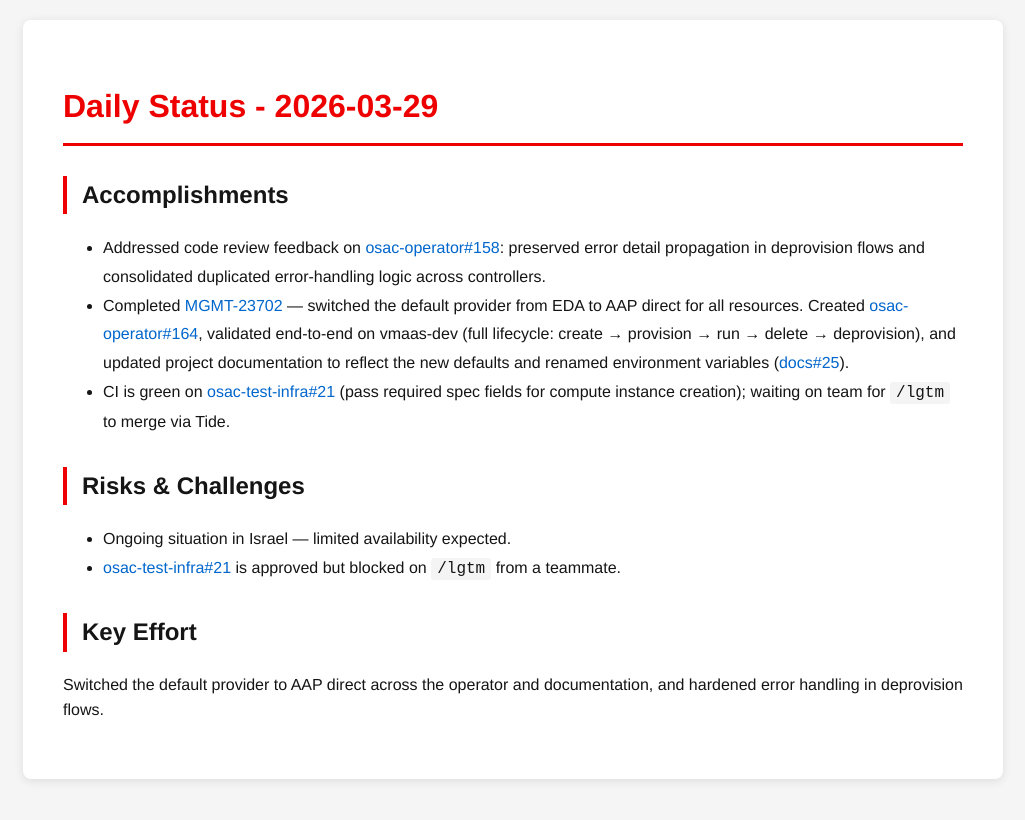
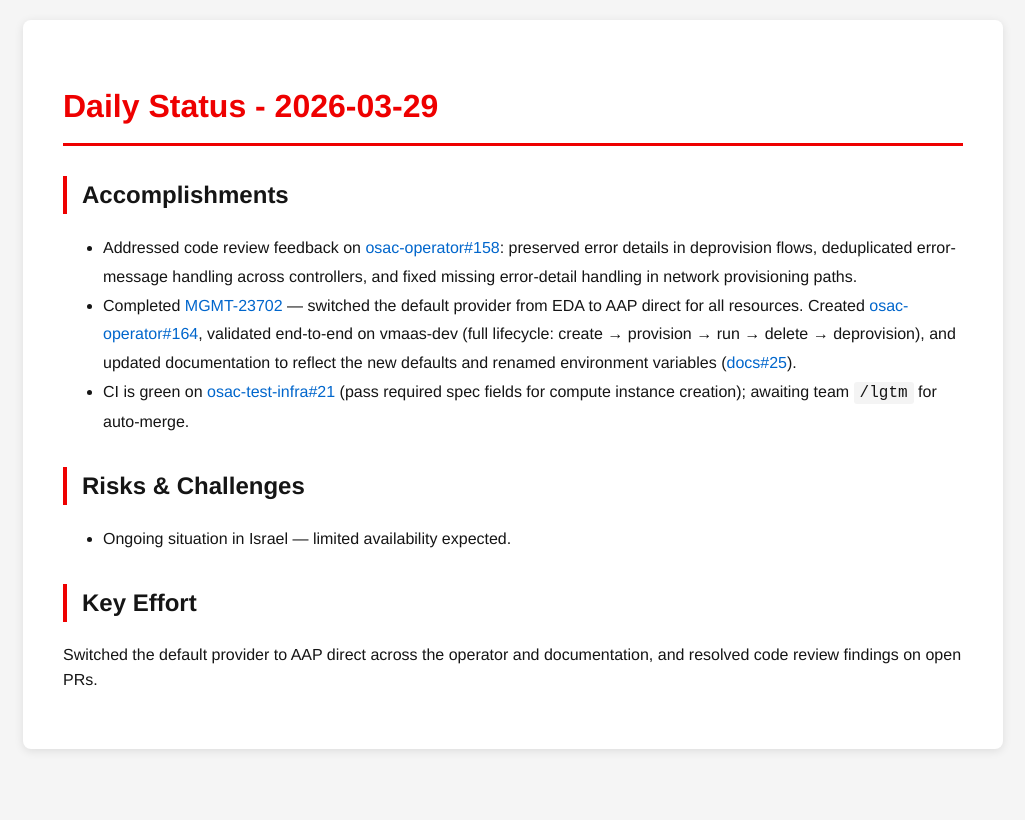
Before and after one commit to tzvatot/daily-status, a Jekyll site: the page built from 2026-03-29.md, in a window 1280 px wide. Shown: the top 820 px of the page, without its empty margins (127-1152 px from the left). Built offline with Jekyll 4.4.1, drawn with Linux system fonts in a browser that asks for light colours.

Commit message:
Daily status update - 2026-03-29

```diff
--- a/2026-03-29.md
+++ b/2026-03-29.md
@@ -7,13 +7,12 @@ date: 2026-03-29
 # Daily Status - 2026-03-29
 
 ## Accomplishments
-- Addressed code review feedback on [osac-operator#158](https://github.com/osac-project/osac-operator/pull/158): preserved error detail propagation in deprovision flows and consolidated duplicated error-handling logic across controllers.
-- Completed [MGMT-23702](https://issues.redhat.com/browse/MGMT-23702) — switched the default provider from EDA to AAP direct for all resources. Created [osac-operator#164](https://github.com/osac-project/osac-operator/pull/164), validated end-to-end on vmaas-dev (full lifecycle: create → provision → run → delete → deprovision), and updated project documentation to reflect the new defaults and renamed environment variables ([docs#25](https://github.com/osac-project/docs/pull/25)).
-- CI is green on [osac-test-infra#21](https://github.com/osac-project/osac-test-infra/pull/21) (pass required spec fields for compute instance creation); waiting on team for `/lgtm` to merge via Tide.
+- Addressed code review feedback on [osac-operator#158](https://github.com/osac-project/osac-operator/pull/158): preserved error details in deprovision flows, deduplicated error-message handling across controllers, and fixed missing error-detail handling in network provisioning paths.
+- Completed [MGMT-23702](https://issues.redhat.com/browse/MGMT-23702) — switched the default provider from EDA to AAP direct for all resources. Created [osac-operator#164](https://github.com/osac-project/osac-operator/pull/164), validated end-to-end on vmaas-dev (full lifecycle: create → provision → run → delete → deprovision), and updated documentation to reflect the new defaults and renamed environment variables ([docs#25](https://github.com/osac-project/docs/pull/25)).
+- CI is green on [osac-test-infra#21](https://github.com/osac-project/osac-test-infra/pull/21) (pass required spec fields for compute instance creation); awaiting team `/lgtm` for auto-merge.
 
 ## Risks & Challenges
 - Ongoing situation in Israel — limited availability expected.
-- [osac-test-infra#21](https://github.com/osac-project/osac-test-infra/pull/21) is approved but blocked on `/lgtm` from a teammate.
 
 ## Key Effort
-Switched the default provider to AAP direct across the operator and documentation, and hardened error handling in deprovision flows.
+Switched the default provider to AAP direct across the operator and documentation, and resolved code review findings on open PRs.
```
